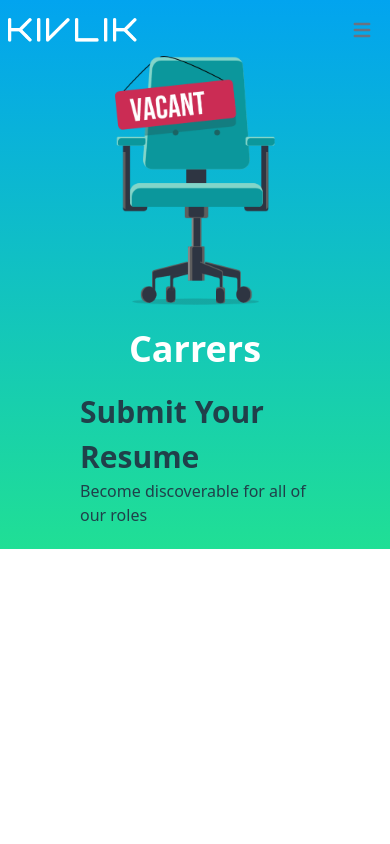
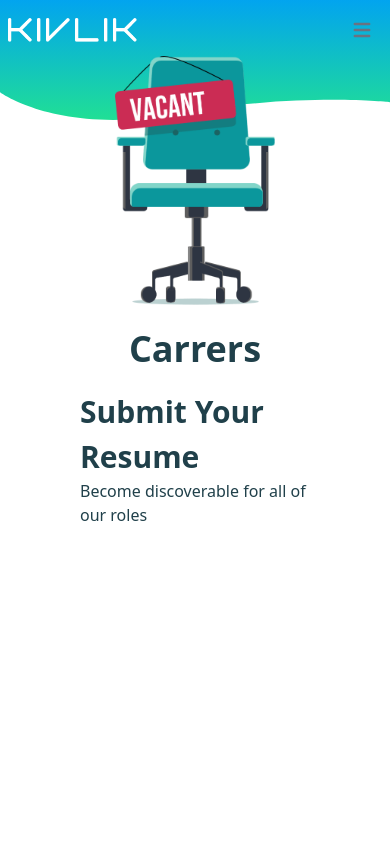
Before and after one commit to robin-UI/Kivilic, a React (Vite) app: page / in a window 390 px wide. Shown: the top 844 px of the page. Built offline with nearby package versions, Linux system fonts and the light colour scheme.

Commit message:
build it

```diff
--- a/src/Components/Form/Form.jsx
+++ b/src/Components/Form/Form.jsx
@@ -60,6 +60,7 @@ const Form = () => {
                             Email Address
                         </label>
                         <input
+                            ref={email}
                             type="text"
                             id="base-input"
                             className="bg-white border border-gray-300 text-[#20404A] text-sm rounded-lg focus:ring-blue-500 focus:border-blue-500 block w-full p-2.5 dark:bg-gray-700 dark:border-gray-600 dark:placeholder-gray-400 dark:text-white dark:focus:ring-blue-500 dark:focus:border-blue-500"
@@ -77,6 +78,7 @@ const Form = () => {
                             First Name
                         </label>
                         <input
+                            ref={firstname}
                             type="text"
                             id="base-input"
                             className="bg-white border border-gray-300 text-[#20404A] text-sm rounded-lg focus:ring-blue-500 focus:border-blue-500 block w-full p-2.5 dark:bg-gray-700 dark:border-gray-600 dark:placeholder-gray-400 dark:text-white dark:focus:ring-blue-500 dark:focus:border-blue-500"
@@ -91,6 +93,7 @@ const Form = () => {
                             Last Name
                         </label>
                         <input
+                            ref={lastName}
                             type="text"
                             id="base-input"
                             className="bg-white border border-gray-300 text-gray-900 text-sm rounded-lg focus:ring-blue-500 focus:border-blue-500 block w-full p-2.5 dark:bg-gray-700 dark:border-gray-600 dark:placeholder-gray-400 dark:text-white dark:focus:ring-blue-500 dark:focus:border-blue-500"
--- a/src/Components/LandingSec/LandingSec.jsx
+++ b/src/Components/LandingSec/LandingSec.jsx
@@ -8,7 +8,7 @@ const LandingSec = () => {
             <img src={chair} alt="chair" className='chairImage lg:hidden w-40' />
         </div>
         <div className="textArea flex md:justify-end flex-col md:mb-24 ">
-            <h2 className='font-bold text-4xl text-center md:mb-40 text-white mb-5'>Carrers</h2>
+            <h2 className='font-bold text-4xl text-center md:mb-40 text-[#20404A] sm:text-white mb-5'>Carrers</h2>
             <div>
                 <h1 className='text-[30px] sm:text-[40px] text-[#20404A] font-bold '>Submit Your Resume</h1>
                 <p className='text-[#20404A] sm:text-3xl font-normal '>Become discoverable for all of our roles</p>
--- a/src/Pages/Home.css
+++ b/src/Pages/Home.css
@@ -9,21 +9,11 @@
     top: 0;
     left: 0;
     width: 100%;
-    height: 65vh;
-    background: linear-gradient(180deg,#02a4ef 0.00%,#20df95 100.00%);
     overflow: hidden;
     line-height: 0;
     z-index: -999;
 }
 
-/* .curv{
-    position: absolute;
-
-    width: 100%;
-    height: 50vh;
-    background: linear-gradient(180deg,#02a4ef 0.00%,#20df95 100.00%);
-    background-image: url(/vite-project/public/Path\ 1.png);
-} */
 
 /* .curv::before{
     content: '';
--- a/src/Pages/Home.jsx
+++ b/src/Pages/Home.jsx
@@ -3,24 +3,12 @@ import Footer from "../Components/Footer/Footer"
 import Form from "../Components/Form/Form"
 import Header from "../Components/Header"
 import LandingSec from "../Components/LandingSec/LandingSec"
-
+import background from '../assets/landingChair/background.svg'
 
 const Home = () => {
     return (
         <>
-            <div className="curv">
-                {/* <svg
-                    data-name="Layer 1"
-                    xmlns="http://www.w3.org/2000/svg"
-                    viewBox="0 0 1200 120"
-                    preserveAspectRatio="none"
-                >
-                    <path
-                        d="M321.39,56.44c58-10.79,114.16-30.13,172-41.86,82.39-16.72,168.19-17.73,250.45-.39C823.78,31,906.67,72,985.66,92.83c70.05,18.48,146.53,26.09,214.34,3V0H0V27.35A600.21,600.21,0,0,0,321.39,56.44Z"
-                        className="shape-fill"
-                    />
-                </svg> */}
-            </div>
+            <img src={background} alt="svg" className='curv' />
             <Header />
             <LandingSec />
             <Form />
```
Also changed, not shown: src/assets/landingChair/background.svg (added).
